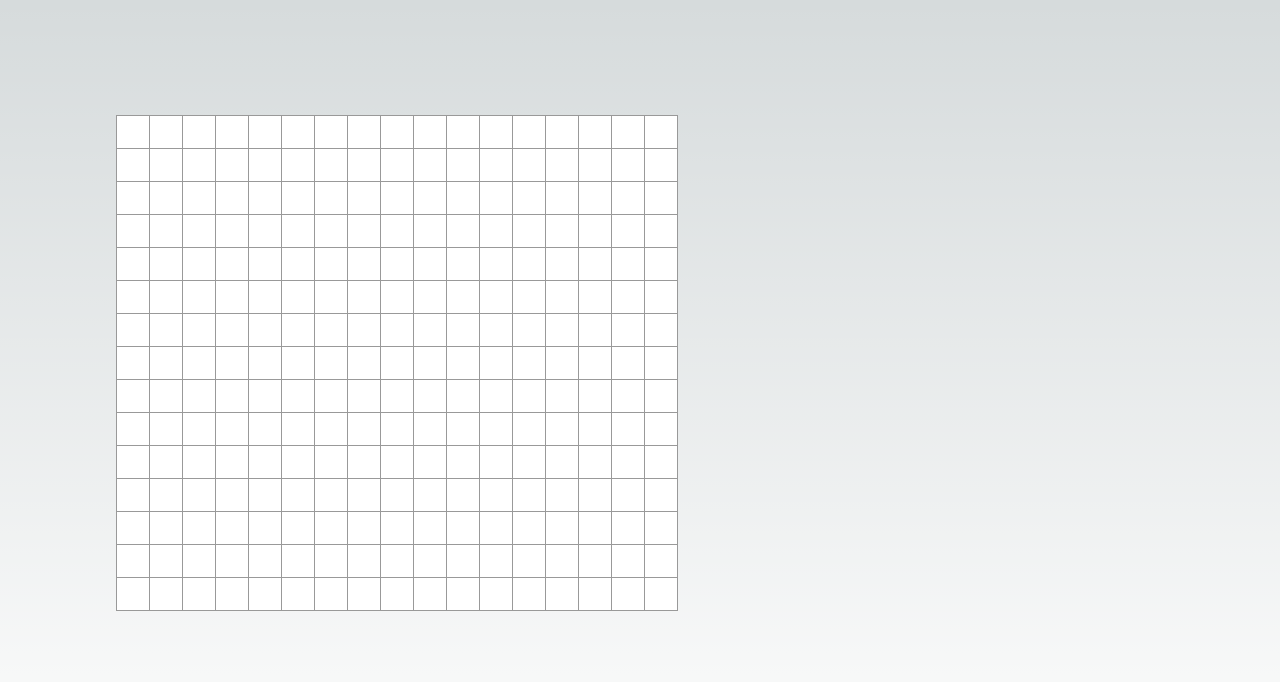
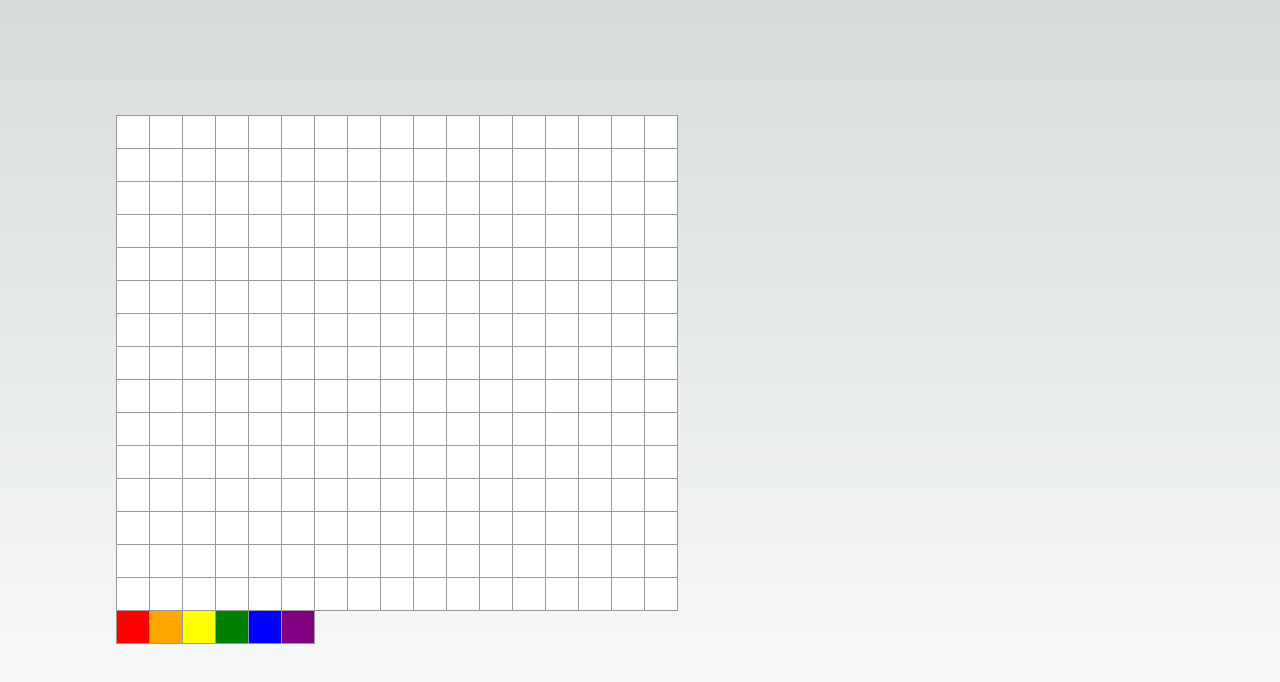
Before and after one commit to rdkulp/next-stitch, a Next.js app: page / in a window 1280 px wide. Shown: the top 682 px of the page. Built offline with nearby package versions, Linux system fonts and the light colour scheme.

Commit message:
Precompile

```diff
--- a/app/globals.css
+++ b/app/globals.css
@@ -91,7 +91,7 @@ body {
   color: #000;
 }
 
-.square {
+.square, .picker-square {
   background: #fff;
   border: 1px solid #999;
   float: left;
--- /dev/null
+++ b/components/ColorPicker.tsx
@@ -0,0 +1,21 @@
+import { useState } from "react";
+
+export default function ColorPicker() {
+  const [value, setValue] = useState(null);
+
+  function handleClick() {
+    // set selected color to style background value
+
+  }
+
+  return (
+    <div className="color-picker">
+      <button className="picker-square" style={{ background: 'red' }} onClick={handleClick}></button>
+      <button className="picker-square" style={{ background: 'orange' }} onClick={handleClick}></button>
+      <button className="picker-square" style={{ background: 'yellow' }} onClick={handleClick}></button>
+      <button className="picker-square" style={{ background: 'green' }} onClick={handleClick}></button>
+      <button className="picker-square" style={{ background: 'blue' }} onClick={handleClick}></button>
+      <button className="picker-square" style={{ background: 'purple' }} onClick={handleClick}></button>
+    </div>
+  );
+}
--- a/components/board.tsx
+++ b/components/board.tsx
@@ -1,6 +1,7 @@
 "use client";
 
 import Square from './square';
+import ColorPicker from "@/components/ColorPicker";
 
 export default function Board() {
   return (
@@ -290,6 +291,7 @@ export default function Board() {
         <Square />
         <Square />
       </div>
+      <ColorPicker />
     </>
   );
 }
--- a/components/square.tsx
+++ b/components/square.tsx
@@ -1,6 +1,4 @@
 import { useState } from 'react';
-
-
 
 export default function Square() {
   const [value, setValue] = useState(null);
```
